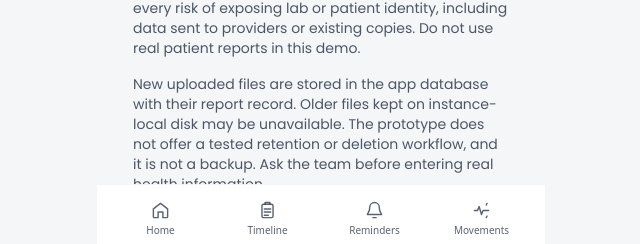
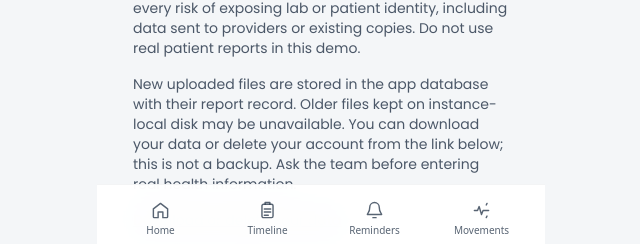
Before and after one commit to Adithkp03/CareTrail, a Next.js app in the folder frontend/: page /data-safety in a window 1280 px wide. Shown: the part 546-790 px from the top of the page, without its empty margins (319-959 px from the left). Built offline with nearby package versions, Linux system fonts and the light colour scheme; no server answers; a web font is replaced by a local one.

Commit message:
Item 30: frontend/app/data-safety/page.tsx
Updated warning about data retention and added link for data management.

```diff
--- a/frontend/app/data-safety/page.tsx
+++ b/frontend/app/data-safety/page.tsx
@@ -11,6 +11,7 @@ export default function DataSafetyPage() {
     <p>{tr("CareTrail is a prototype, not a clinical record or emergency service. It keeps pregnancy dates, reports, extracted results, and account details to build your timeline. Reports are stored on the service; recent timeline data may also be cached on this device for offline viewing.")}</p>
     <p>{tr("Cloud AI services may process report text, images, and questions. Phone numbers, email addresses and some name lines are masked in text before a cloud model call, but that masking is not complete protection, especially in images or unusual report formats. Do not upload a real patient report to this demo.")}</p>
     <p>{tr("AI trace records now keep provider metadata rather than prompts and outputs, and the trace view is scoped to your patient account. Legacy trace text is cleared on service startup. This does not remove every risk of exposing lab or patient identity, including data sent to providers or existing copies. Do not use real patient reports in this demo.")}</p>
-    <p>{tr("New uploaded files are stored in the app database with their report record. Older files kept on instance-local disk may be unavailable. The prototype does not offer a tested retention or deletion workflow, and it is not a backup. Ask the team before entering real health information.")}</p>
+    <p>{tr("New uploaded files are stored in the app database with their report record. Older files kept on instance-local disk may be unavailable. You can download your data or delete your account from the link below; this is not a backup. Ask the team before entering real health information.")}</p>
+    <p><a className="text-brand underline" href="/account">{tr("Download or delete your data")}</a></p>
   </main>;
 }
```
